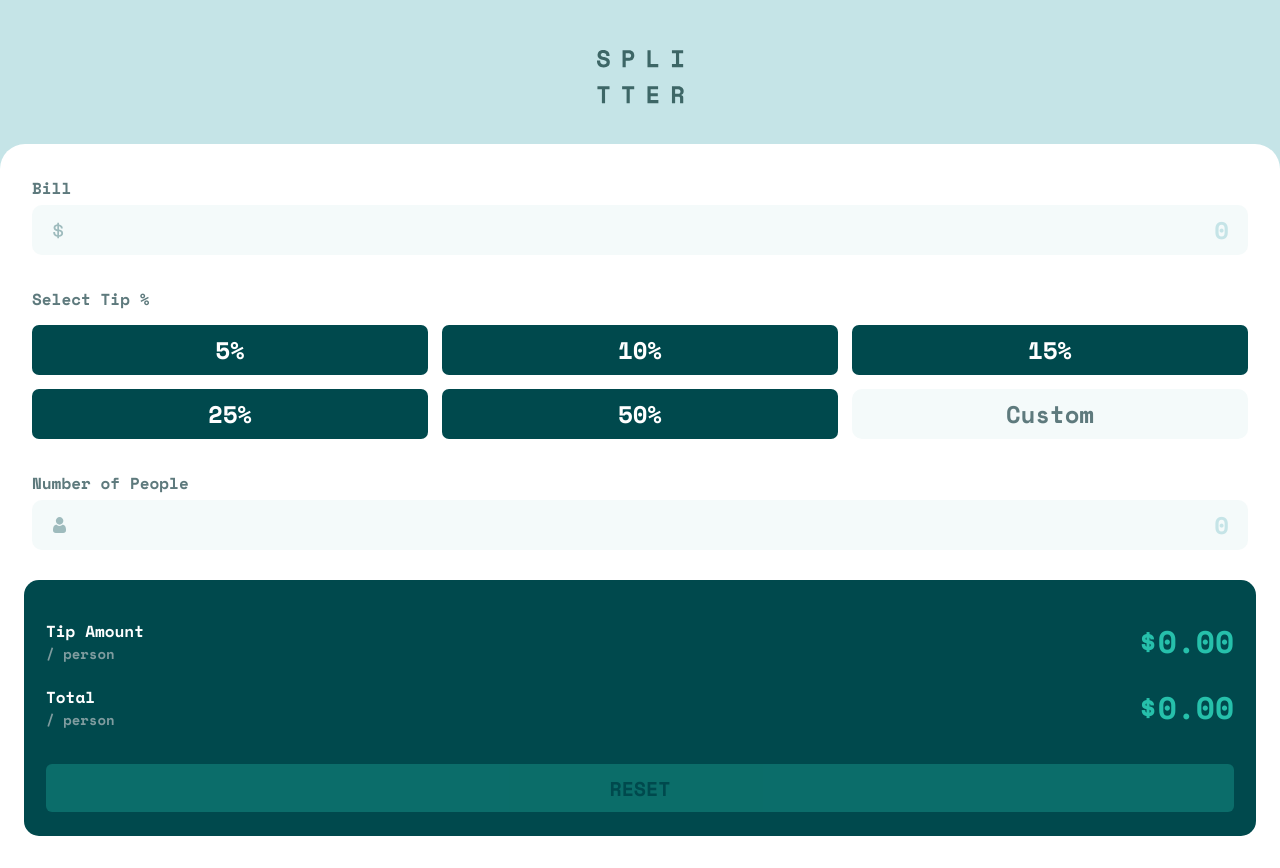
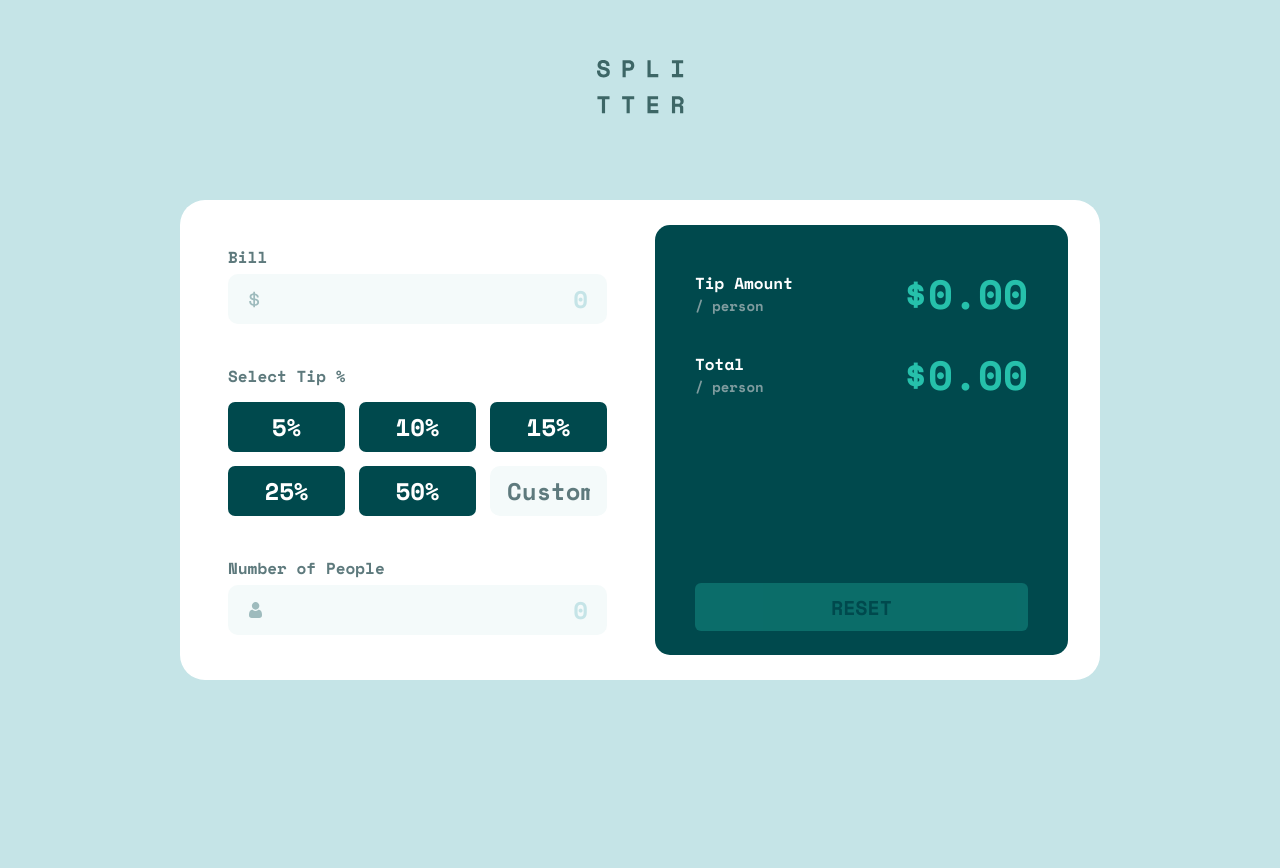
Before and after one commit to Derfan/tip-calculator-app, a React (Create React App) app: page / in a window 1280 px wide. After the commit the page ends 800 px from the top, so only its background shows below. Built offline with nearby package versions, Linux system fonts and the light colour scheme.

Commit message:
simple desctop markup

```diff
--- a/src/components/App/index.tsx
+++ b/src/components/App/index.tsx
@@ -1,10 +1,11 @@
 import { TipCalculator } from '../../widgets';
+import logo from '../../images/logo.svg';
 
 import cn from './styles.module.sass';
 
 export const App = () => {
     return (
-        <div className={cn.container}>
+        <div className={cn.container} style={{ backgroundImage: `url(${logo})` }}>
             <TipCalculator />
         </div>
     )
--- a/src/components/App/styles.module.sass
+++ b/src/components/App/styles.module.sass
@@ -25,7 +25,10 @@ input
 .container
     padding-top: 144px
 
-    background-image: url('../../images/logo.svg')
     background-repeat: no-repeat
     background-position: center 50px
     background-attachment: fixed
+
+    @media (min-width: 1024px)
+        background-position: center 60px
+        padding-top: 200px
--- a/src/widgets/TipCalculator/CalculationResults/index.tsx
+++ b/src/widgets/TipCalculator/CalculationResults/index.tsx
@@ -1,4 +1,6 @@
 import { FC } from 'react';
+import cns from 'classnames';
+
 import { Button } from '../../../components';
 
 import cn from './styles.module.sass';
@@ -6,6 +8,7 @@ import cn from './styles.module.sass';
 interface CalculationResultsProps {
     tipAmountPerPerson: number
     totalAmountPerPerson: number
+    className?: string
     onResetButtonClick: () => void
 }
 
@@ -15,9 +18,9 @@ const formatCurrency = (amount: number): string => {
     return formatter.format(amount);
 };
 
-export const CalculationResults: FC<CalculationResultsProps> = ({ tipAmountPerPerson, totalAmountPerPerson, onResetButtonClick }) => {
+export const CalculationResults: FC<CalculationResultsProps> = ({ tipAmountPerPerson, totalAmountPerPerson, className, onResetButtonClick }) => {
     return (
-        <div className={cn.root}>
+        <div className={cns(cn.root, className)}>
             <div className={cn.item}>
                 <div className={cn.itemText}>
                     <span>Tip Amount</span>
--- a/src/widgets/TipCalculator/CalculationResults/styles.module.sass
+++ b/src/widgets/TipCalculator/CalculationResults/styles.module.sass
@@ -9,6 +9,10 @@
     padding: 38px 22px 24px
     margin: 0 -8px
     border-radius: 15px
+
+    @media (min-width: 1024px)
+        margin: -20px 0
+        padding: 38px 40px 24px
 
 .item
     display: flex
@@ -31,5 +35,11 @@
     font-weight: variables.$fontWeight
     color: variables.$strongCyan
 
+    @media (min-width: 1024px)
+        font-size: calc(variables.$fontSize * 1.7)
+
 .button
     margin-top: 14px
+
+    @media (min-width: 1024px)
+        margin-top: auto
--- a/src/widgets/TipCalculator/index.tsx
+++ b/src/widgets/TipCalculator/index.tsx
@@ -59,6 +59,7 @@ export const TipCalculator = () => {
             </div>
 
             <CalculationResults
+                className={cn.results}
                 tipAmountPerPerson={formState.tipAmountPerPerson}
                 totalAmountPerPerson={formState.totalAmountPerPerson}
                 onResetButtonClick={resetForm}
--- a/src/widgets/TipCalculator/styles.module.sass
+++ b/src/widgets/TipCalculator/styles.module.sass
@@ -9,10 +9,25 @@
     padding: 32px
     border-radius: 25px 25px 0 0
 
+    @media (min-width: 1024px)
+        flex-direction: row
+
+        max-width: 920px
+        margin: 0 auto
+
+        border-radius: 25px
+
+        padding: 45px 32px 45px 48px
+        gap: 48px
+
 .controllers
     display: flex
     flex-direction: column
     gap: 32px
+
+    @media (min-width: 1024px)
+        flex: 1
+        gap: 40px
 
 .customInput
 
@@ -22,3 +37,8 @@
 
         &::placeholder
             color: variables.$darkGrayishCyan
+
+.results
+    @media (min-width: 1024px)
+        flex: 0
+        min-width: 413px
```
